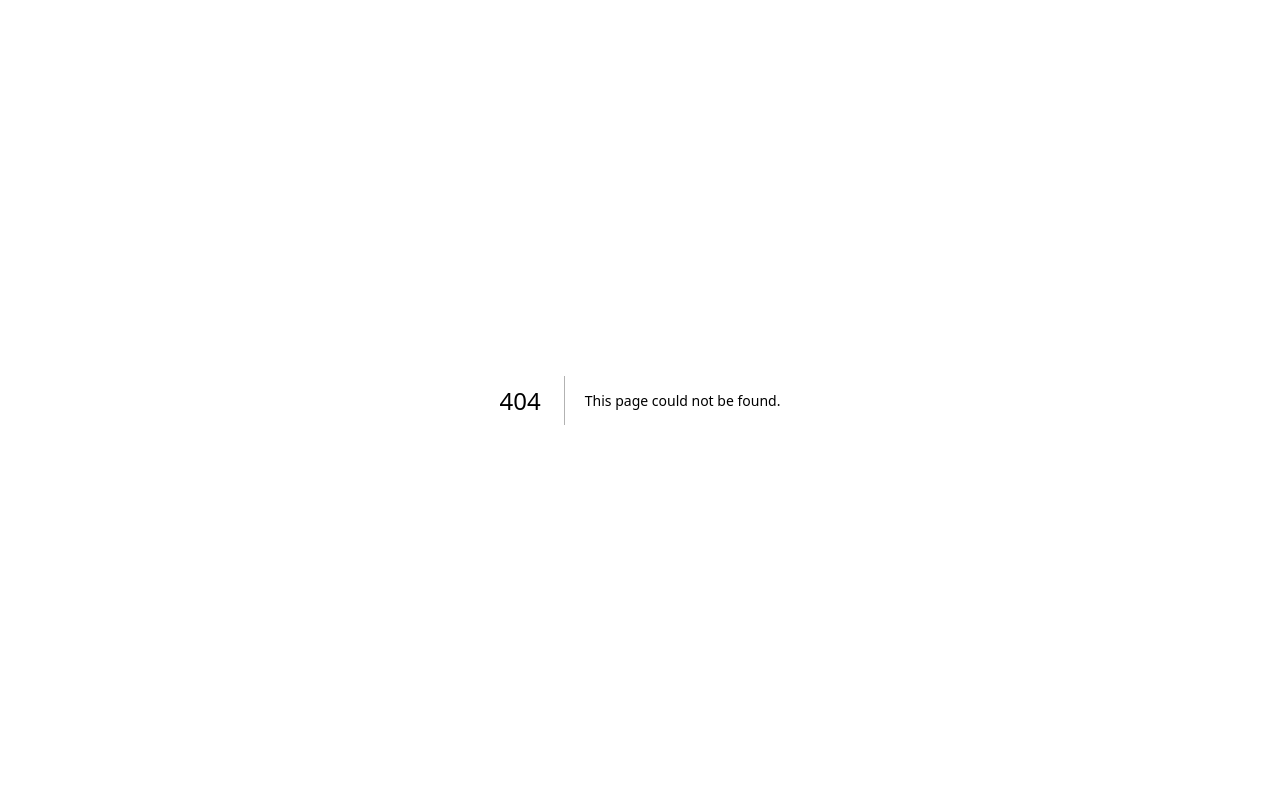
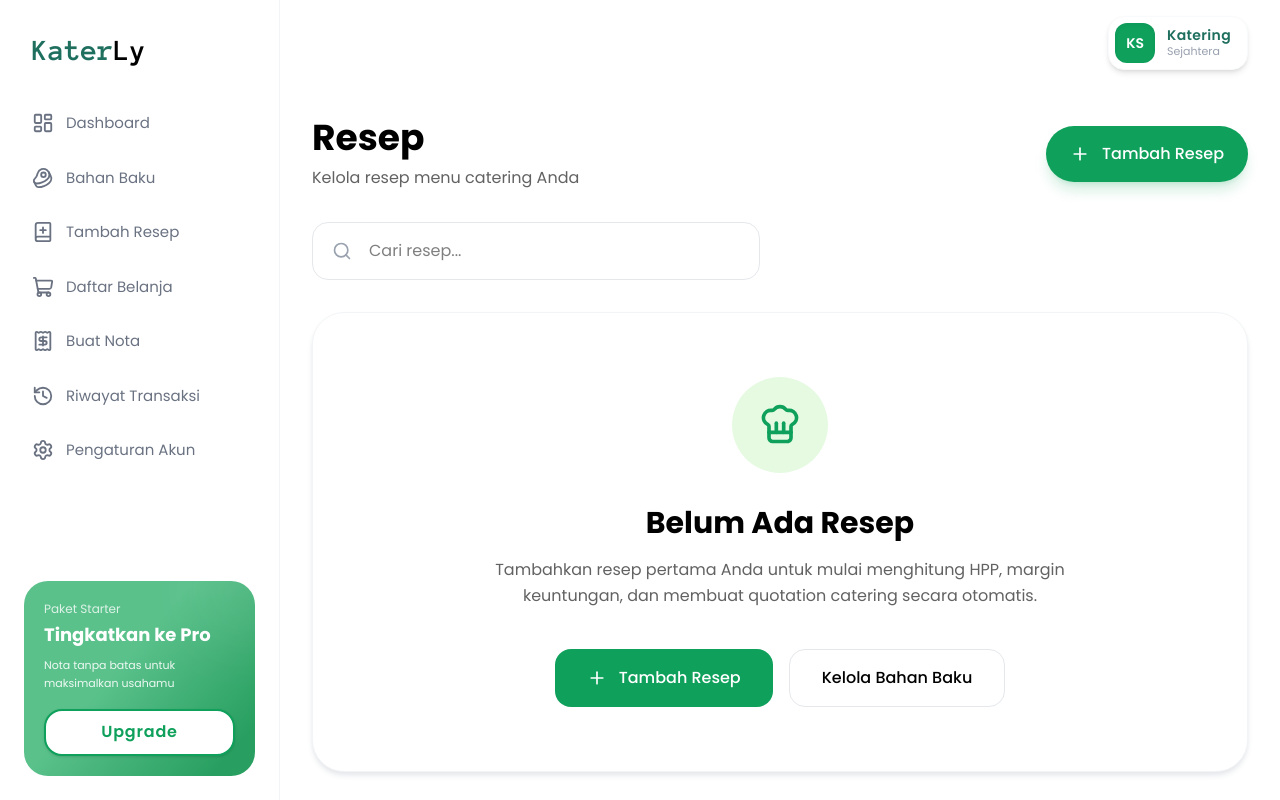
Before and after one commit to jasonenkristo123/Katerly, a Next.js app: page /resep in a window 1280 px wide. Before the commit this address had no page. Built offline with nearby package versions, Linux system fonts and the light colour scheme.

Commit message:
feat: implement resep page layout

```diff
--- /dev/null
+++ b/src/app/(main)/resep/page.tsx
@@ -0,0 +1,9 @@
+import ResepSection from "@/features/resep/components/resepsection";
+
+export default function ResepPage() {
+    return (
+        <section>
+            <ResepSection />
+        </section>
+    )
+}
--- /dev/null
+++ b/src/features/resep/components/resepsection.tsx
@@ -0,0 +1,163 @@
+"use client";
+
+import Link from "next/link";
+import { ChefHat, Plus, Search } from "lucide-react";
+
+export default function RecipeSection() {
+    const recipes: [] = [];
+
+    return (
+        <section className="space-y-8 w-full">
+
+            <div className="flex flex-col md:flex-row md:items-center justify-between gap-4">
+                <div>
+                    <h1 className="text-4xl font-poppins-700 text-black">
+                        Resep
+                    </h1>
+
+                    <p className="mt-2 text-graytext-secondary">
+                        Kelola resep menu catering Anda
+                    </p>
+                </div>
+
+                <button
+                    className="
+                        flex items-center gap-3
+                        bg-green-primary
+                        hover:bg-green-bitdark
+                        transition-colors
+                        text-white
+                        px-6 py-4
+                        rounded-full
+                        shadow-lg shadow-green-primary/20
+                    "
+                >
+                    <Plus size={20} />
+
+                    <span className="font-poppins-500">
+                        Tambah Resep
+                    </span>
+                </button>
+            </div>
+
+            {/* Search */}
+            <div className="relative max-w-md">
+                <Search
+                    size={20}
+                    className="
+                        absolute
+                        left-5
+                        top-1/2
+                        -translate-y-1/2
+                        text-gray-400
+                    "
+                />
+
+                <input
+                    type="text"
+                    placeholder="Cari resep..."
+                    className="
+                        w-full
+                        rounded-2xl
+                        border border-gray-200
+                        bg-white
+                        py-4
+                        pl-14
+                        pr-4
+                        outline-none
+                        transition-all
+                        focus:border-green-primary
+                        focus:ring-2
+                        focus:ring-green-primary/20
+                    "
+                />
+            </div>
+
+            {/* Empty State */}
+            {!recipes.length && (
+                <div
+                    className="
+                        bg-white
+                        border border-gray-100
+                        rounded-[32px]
+                        shadow-md shadow-gray-200
+                        p-10 md:p-16
+                        flex flex-col items-center justify-center
+                        text-center
+                    "
+                >
+                    {/* Icon */}
+                    <div
+                        className="
+                            w-24 h-24
+                            rounded-full
+                            bg-green-superlight
+                            flex items-center justify-center
+                            mb-8
+                        "
+                    >
+                        <ChefHat
+                            size={44}
+                            className="text-green-primary"
+                        />
+                    </div>
+
+                    {/* Title */}
+                    <h2 className="text-3xl font-poppins-700 text-black">
+                        Belum Ada Resep
+                    </h2>
+
+                    {/* Description */}
+                    <p
+                        className="
+                            mt-4
+                            max-w-xl
+                            text-graytext-secondary
+                            leading-relaxed
+                        "
+                    >
+                        Tambahkan resep pertama Anda untuk mulai menghitung HPP,
+                        margin keuntungan, dan membuat quotation catering
+                        secara otomatis.
+                    </p>
+
+                    {/* CTA Buttons */}
+                    <div className="mt-10 flex flex-col sm:flex-row gap-4">
+                        <button
+                            className="
+                                flex items-center justify-center gap-3
+                                bg-green-primary
+                                hover:bg-green-bitdark
+                                transition-colors
+                                text-white
+                                px-8 py-4
+                                rounded-2xl
+                                font-poppins-500
+                            "
+                        >
+                            <Plus size={20} />
+
+                            Tambah Resep
+                        </button>
+
+                        <Link
+                            href="/bahan-baku"
+                            className="
+                                flex items-center justify-center
+                                border border-gray-200
+                                hover:border-green-primary
+                                hover:text-green-primary
+                                transition-all
+                                px-8 py-4
+                                rounded-2xl
+                                font-poppins-500
+                            "
+                        >
+                            Kelola Bahan Baku
+                        </Link>
+                    </div>
+                </div>
+            )}
+        </section>
+    );
+}
```
Also changed, not shown: src/features/resep/components/recipecard.tsx (added).
